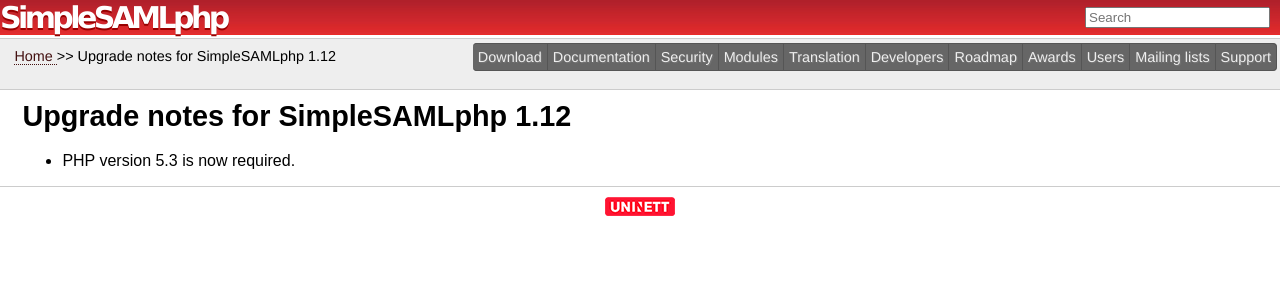
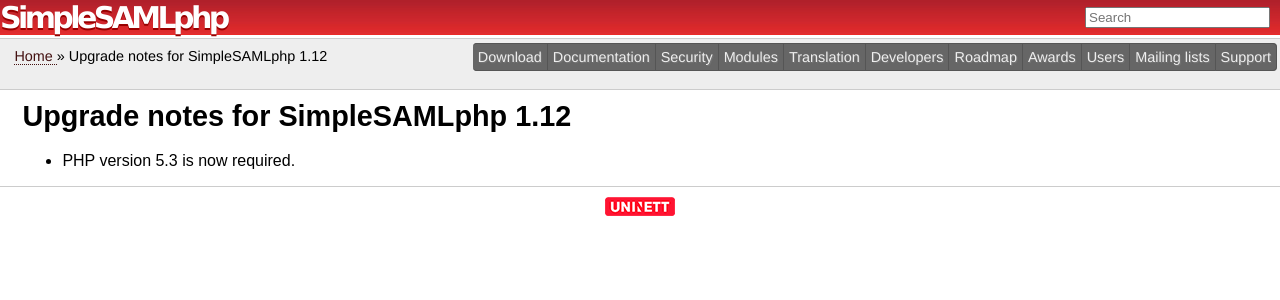
Before and after one commit to simplesamlphp/simplesamlphp.github.io, a Jekyll site: the page built from docs/simplesamlphp-upgrade-notes-1.12.md, in a window 1280 px wide. Shown: the top 300 px of the page. Built offline with Jekyll 4.4.1, drawn with Linux system fonts in a browser that asks for light colours; our own code applies the rules of GitHub Pages for plain Markdown files.

Commit message:
s/>>/»/

```diff
--- a/_includes/header.html
+++ b/_includes/header.html
@@ -12,7 +12,7 @@
 
   <!-- Grey header bar below -->
   <div id="headerbar" style="clear: both">
-  <p id="breadcrumb"><a href="{{ site.url }}" >Home </a> >> {{ page.title }}</p><div class="mtoolbar"><div class="menuitem first"><a href="https://github.com/simplesamlphp/simplesamlphp/releases">Download</a></div><div class="menuitem"><a href="/docs">Documentation</a></div><div class="menuitem"><a href="/security">Security</a></div><div class="menuitem"><a href="/modules/">Modules</a></div><div class="menuitem"><a href="/translation/">Translation</a></div><div class="menuitem"><a href="/developers/">Developers</a></div><div class="menuitem"><a href="https://github.com/simplesamlphp/simplesamlphp/projects">Roadmap</a></div><div class="menuitem"><a href="/awards">Awards</a></div><div class="menuitem"><a href="/users/">Users</a></div><div class="menuitem"><a href="/lists/">Mailing lists</a></div><div class="menuitem last"><a href="/support/">Support</a></div></div><br style="clear: both; height: 0px; width: 0px" />
+  <p id="breadcrumb"><a href="{{ site.url }}" >Home </a> » {{ page.title }}</p><div class="mtoolbar"><div class="menuitem first"><a href="https://github.com/simplesamlphp/simplesamlphp/releases">Download</a></div><div class="menuitem"><a href="/docs">Documentation</a></div><div class="menuitem"><a href="/security">Security</a></div><div class="menuitem"><a href="/modules/">Modules</a></div><div class="menuitem"><a href="/translation/">Translation</a></div><div class="menuitem"><a href="/developers/">Developers</a></div><div class="menuitem"><a href="https://github.com/simplesamlphp/simplesamlphp/projects">Roadmap</a></div><div class="menuitem"><a href="/awards">Awards</a></div><div class="menuitem"><a href="/users/">Users</a></div><div class="menuitem"><a href="/lists/">Mailing lists</a></div><div class="menuitem last"><a href="/support/">Support</a></div></div><br style="clear: both; height: 0px; width: 0px" />
   <br style="height: 0px; clear: both" />
   </div><!-- /#headerbar -->
 
```
